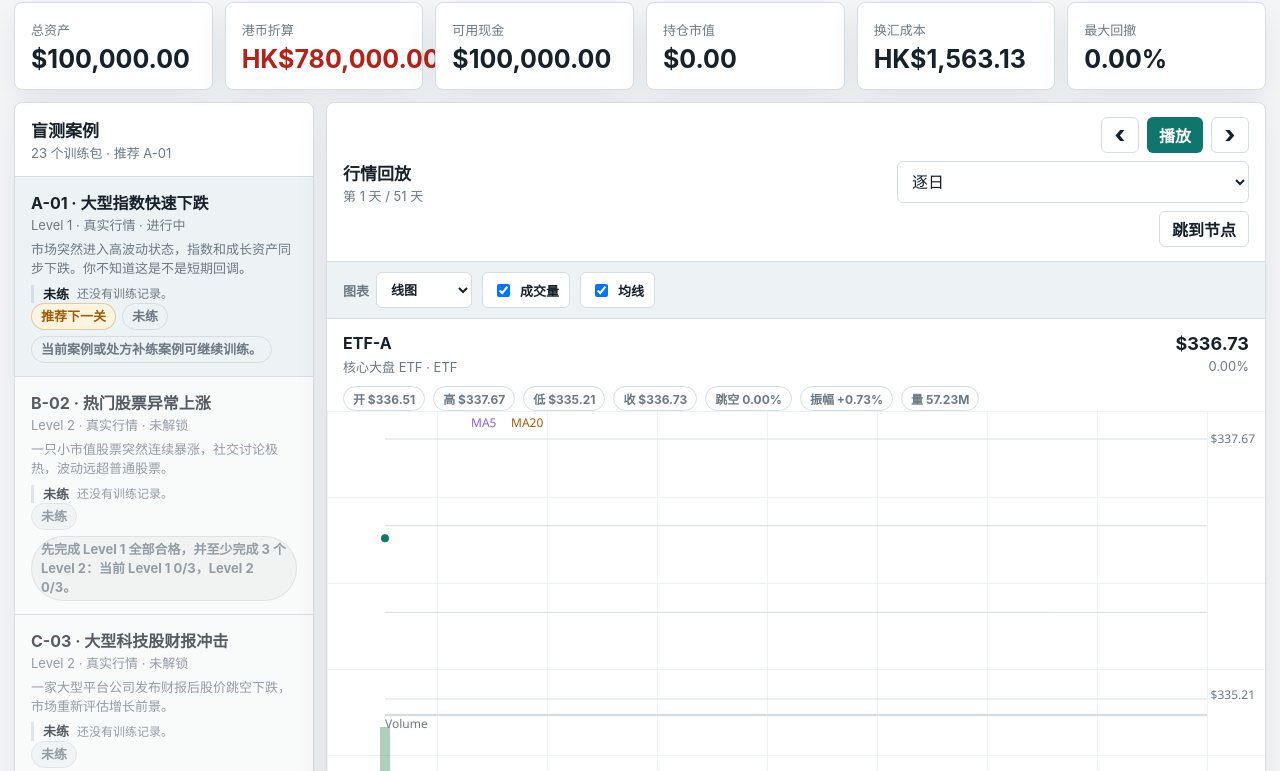
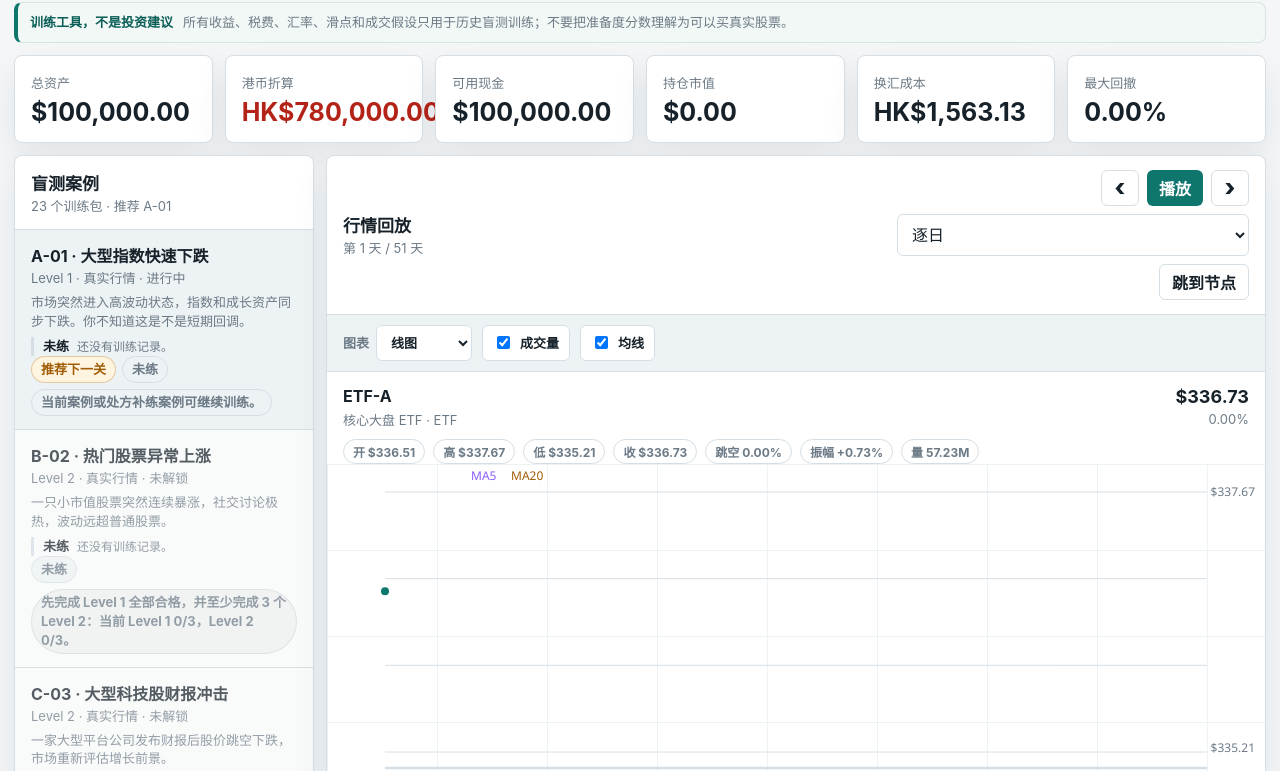
Before and after one commit to zihaohk/market-replay-trainer, a website: page index.html in a window 1280 px wide. Shown: the part 126-897 px from the top of the page. Drawn offline with Linux system fonts and the light colour scheme.

Commit message:
Show training scope disclaimer

```diff
--- a/index.html
+++ b/index.html
@@ -36,6 +36,11 @@
           <button id="revealButton" class="danger-button" type="button">结束并复盘</button>
         </div>
       </header>
+
+      <section class="scope-notice" aria-label="训练边界说明">
+        <strong>训练工具，不是投资建议</strong>
+        <span>所有收益、税费、汇率、滑点和成交假设只用于历史盲测训练；不要把准备度分数理解为可以买真实股票。</span>
+      </section>
 
       <section class="summary-grid" aria-label="账户概览">
         <article class="metric-panel">
--- a/styles.css
+++ b/styles.css
@@ -110,6 +110,30 @@ h2 {
 .mode-picker select {
   width: 92px;
   min-height: 36px;
+}
+
+.scope-notice {
+  display: flex;
+  align-items: center;
+  gap: 10px;
+  margin-bottom: 12px;
+  padding: 10px 12px;
+  border: 1px solid #d8e4df;
+  border-left: 4px solid var(--accent);
+  border-radius: 8px;
+  background: #f2f8f6;
+  color: var(--text);
+  font-size: 13px;
+  line-height: 1.45;
+}
+
+.scope-notice strong {
+  flex: 0 0 auto;
+  color: var(--accent-dark);
+}
+
+.scope-notice span {
+  color: var(--muted);
 }
 
 .summary-grid {
--- a/tools/browser-smoke.mjs
+++ b/tools/browser-smoke.mjs
@@ -79,6 +79,8 @@ export async function runBrowserSmoke(options = {}) {
     await page.goto(pathToFileURL(resolve(cwd, "index.html")).href, { waitUntil: "domcontentloaded" });
     await page.waitForSelector("#caseList .case-card", { timeout: 10_000 });
     await assertText(page, "h1", "美股历史盲测训练器", "页面标题没有正常渲染。");
+    await assertText(page, ".scope-notice", "训练工具，不是投资建议", "页面没有显示投资建议边界提示。");
+    await assertText(page, ".scope-notice", "税费、汇率、滑点和成交假设", "页面没有显示训练假设提示。");
     const caseCount = await page.locator("#caseList .case-card").count();
     assert(caseCount >= 20, `案例列表数量异常：预期至少 20 个，实际 ${caseCount} 个。`);
     await assertCanvasNonBlank(page, "#priceChart", "价格图没有绘制有效像素。");
```
Also changed, not shown: docs/PROJECT_IMPROVEMENT_PLAN.md (+2 -1 lines).
